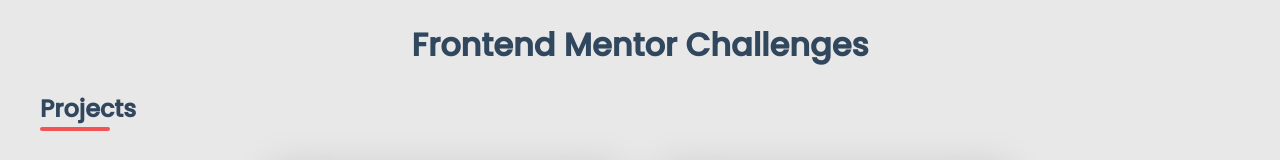
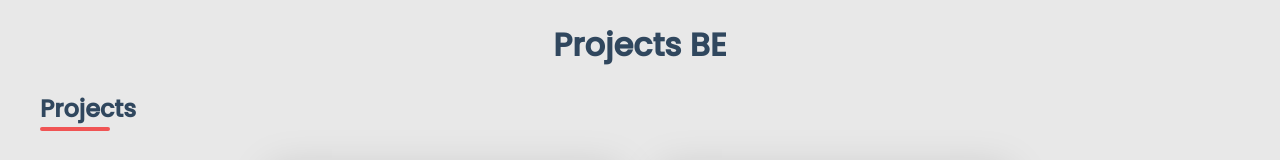
Before and after one commit to Boody2004/Project-Page, a plain HTML site: page index.html in a window 1280 px wide. Shown: the top 160 px of the page. Drawn offline with Linux system fonts and the light colour scheme.

Commit message:
edite title

```diff
--- a/index.html
+++ b/index.html
@@ -6,11 +6,11 @@
 		<link rel="icon" type="image/png" sizes="32x32" href="./images/icon.png">
 		<link rel="stylesheet" href="https://cdnjs.cloudflare.com/ajax/libs/font-awesome/5.12.1/css/all.min.css" />
 		<link rel="stylesheet" href="./style.css" />
-		<title>Main Page of Frontend Mentor Projects BE</title>
+		<title>Projects BE</title>
 	</head>
 	<body>
 		<div class="container">
-			<h1>Frontend Mentor Challenges</h1>
+			<h1>Projects BE</h1>
 			<h2>Projects</h2>
 			<ul id="list"></ul>
 		</div>
```
